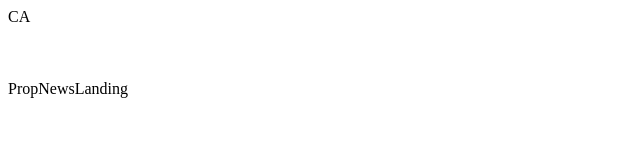
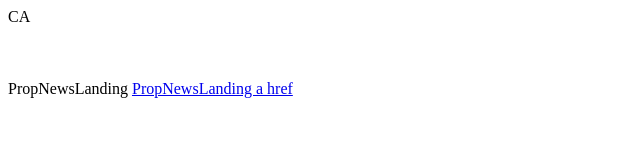
Before and after one commit to sofyanarifin/sofyanarifin.github.io, a plain HTML site: page index.html in a window 1280 px wide. Shown: the whole page, without its empty margins (0-640 px from the left). Drawn offline with Linux system fonts and the light colour scheme.

Commit message:
asdasdas

```diff
--- a/index.html
+++ b/index.html
@@ -6,6 +6,7 @@
 <br>
 
 <span id="pnl">PropNewsLanding</span>
+<a href="https://www.edgeprop.sg/property-news">PropNewsLanding a href</a>
 
 <script>
     document.getElementById("pnl").addEventListener("click", () => {
```
